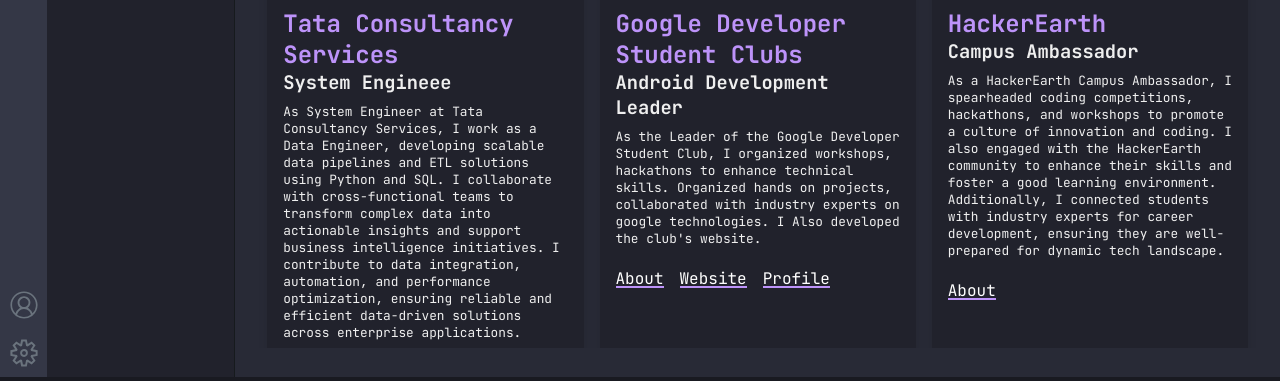
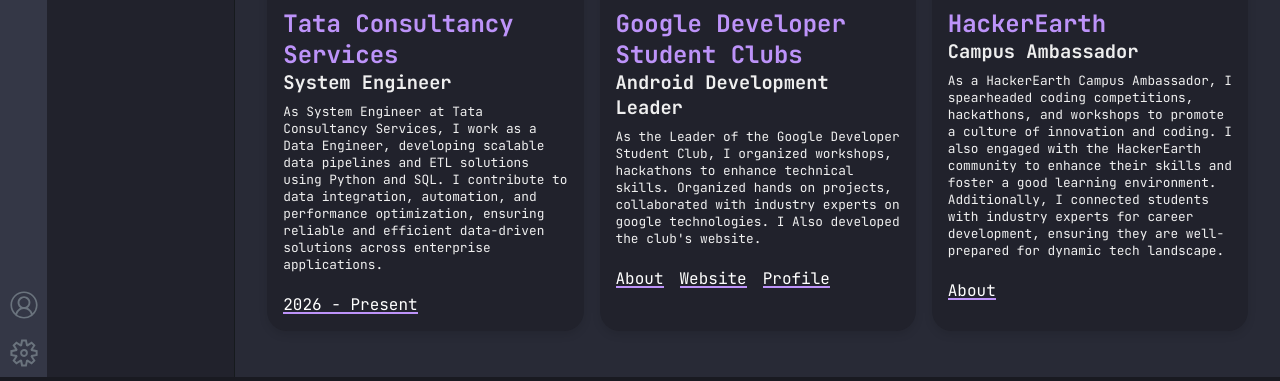
Before and after one commit to Shanmukh025/Portfolio, a Next.js app: page /articles in a window 1280 px wide. Shown: the part 398-779 px from the top of the page. Built offline with nearby package versions, Linux system fonts and the light colour scheme.

Commit message:
Update articles.jsx

```diff
--- a/pages/articles.jsx
+++ b/pages/articles.jsx
@@ -16,12 +16,18 @@
                     />
                     <div className={styles.content}>
                         <h2>Tata Consultancy Services</h2>
-                        <h3>System Engineee</h3>
-                        <p>As System Engineer at Tata Consultancy Services, I work as a Data Engineer, developing scalable data pipelines and ETL solutions using Python and SQL. I collaborate with cross-functional teams to transform complex data into actionable insights and support business intelligence initiatives. I contribute to data integration, automation, and performance optimization, ensuring reliable and efficient data-driven solutions across enterprise applications.
+                        <h3>System Engineer</h3>
+                        <p>As System Engineer at Tata Consultancy Services, I work as a Data Engineer, developing scalable data pipelines and ETL solutions using Python and SQL. I contribute to data integration, automation, and performance optimization, ensuring reliable and efficient data-driven solutions across enterprise applications.
                         </p>
                         <br />
                         <div className={styles.cta}>
-
+                           <a
+                                target="_blank"
+                                rel="noopener noreferrer"
+                                className={styles.underline}
+                            >
+                                2026 - Present
+                            </a>
                         </div>
                     </div>
                 </div>
```
